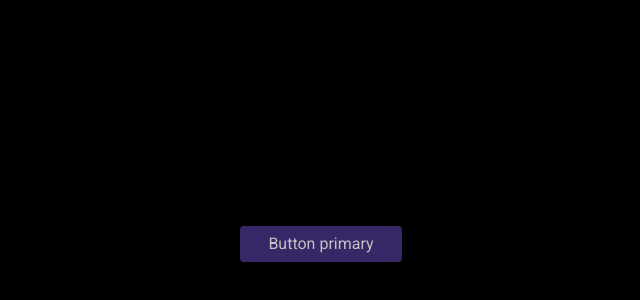
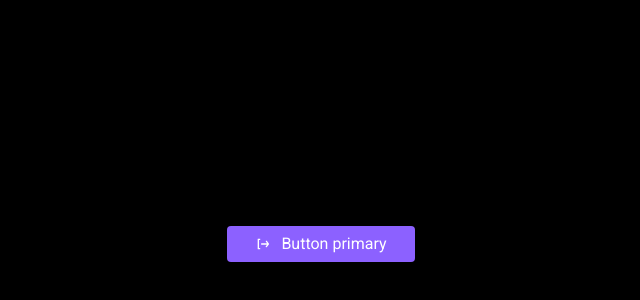
Before and after one commit to puerchik/cards, a React (Vite) app: page / in a window 1280 px wide. Shown: the part 74-374 px from the top of the page, without its empty margins (319-959 px from the left). Built offline with nearby package versions, Linux system fonts and the light colour scheme.

Commit message:
primary button styles

```diff
--- a/src/App.tsx
+++ b/src/App.tsx
@@ -3,7 +3,7 @@ import { Button } from '@/components/ui/button'
 export function App() {
   return (
     <div className="container">
-      <Button disabled variant="primary">
+      <Button as="a" icon variant="primary">
         Button primary
       </Button>
     </div>
--- a/src/components/ui/button/button.module.scss
+++ b/src/components/ui/button/button.module.scss
@@ -1,7 +1,9 @@
 .button {
   all: unset;
   cursor: pointer;
-  display: inline-block;
+  display: inline-flex;
+  align-items: center;
+  column-gap: 10px;
   box-sizing: border-box;
   color: inherit;
   font-family: inherit;
@@ -11,6 +13,11 @@
 
   &:focus-visible {
     outline: 2px solid var(--color-info-500);
+  }
+
+  & img {
+    height: 16px;
+    width: auto;
   }
 }
 
@@ -22,7 +29,6 @@
       background-color: var(--color-accent-300);
     }
   }
-
   &:active {
     background-color: var(--color-accent-700);
   }
@@ -31,6 +37,10 @@
     background-color: var(--color-accent-900);
     color: var(--color-light-900);
     cursor: not-allowed;
+
+    & img {
+      opacity: 0.7;
+    }
   }
 }
 
--- a/src/components/ui/button/button.tsx
+++ b/src/components/ui/button/button.tsx
@@ -1,19 +1,35 @@
 import { ComponentPropsWithoutRef, ElementType } from 'react'
+
 import s from './button.module.scss'
+
+import logOutIcon from './icons/log-out.svg'
 
 export type ButtonProps<T extends ElementType = 'button'> = {
   as?: T
   variant?: 'primary' | 'secondary'
   fullWidth?: boolean
+  icon?: string | boolean
+  children: string
 } & ComponentPropsWithoutRef<T>
 
 export const Button = <T extends ElementType = 'button'>(props: ButtonProps<T>) => {
-  const { variant = 'primary', fullWidth, className, as: Component = 'button', ...rest } = props
+  const {
+    variant = 'primary',
+    fullWidth,
+    children,
+    className,
+    icon,
+    as: Component = 'button',
+    ...rest
+  } = props
 
   return (
     <Component
       className={`${s.button} ${s[variant]} ${fullWidth ? s.fullWidth : ''} ${className}`}
       {...rest}
-    />
+    >
+      {icon && <img src={`${icon === true ? logOutIcon : icon}`} alt="" />}
+      {children}
+    </Component>
   )
 }
```
Also changed, not shown: src/components/ui/button/icons/log-out.svg (added), 1 other file (tests, documents, lock files or other folders).
